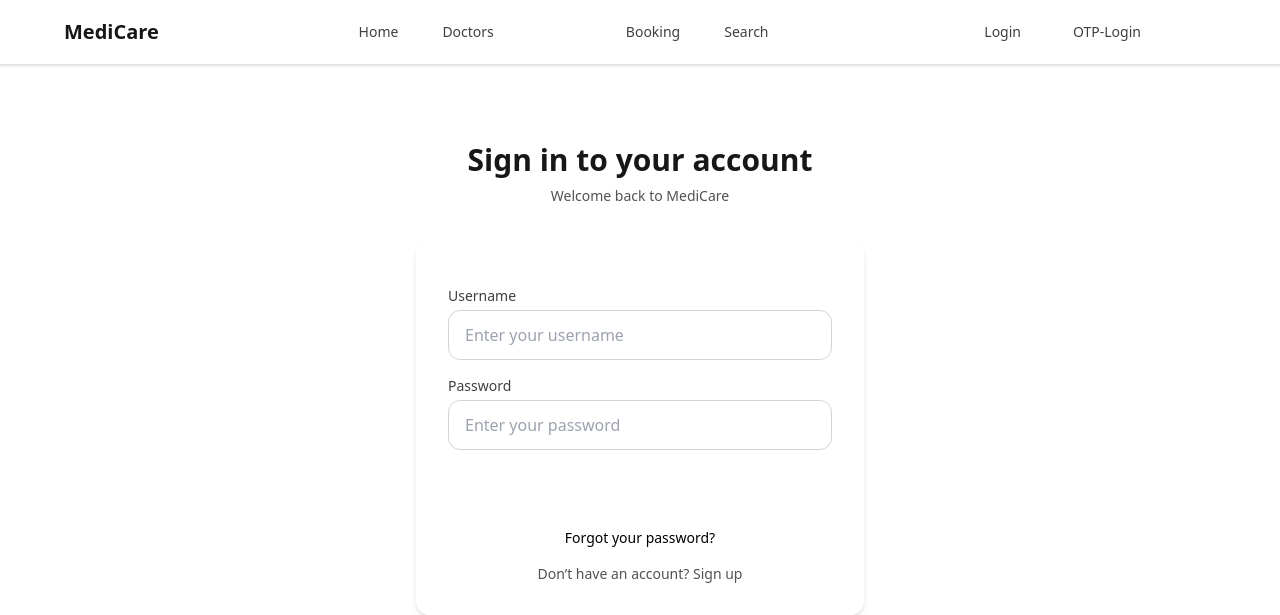
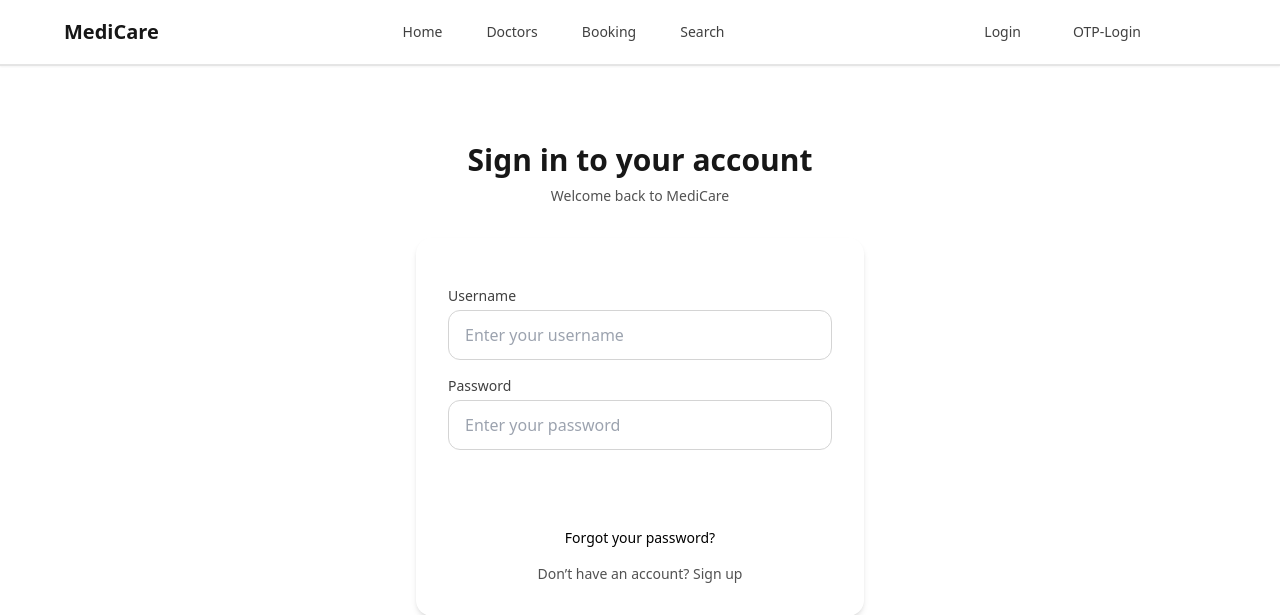
Before and after one commit to navidh0/AP, a Django app: page /users/login/ in a window 1280 px wide. Shown: the top 615 px of the page. Run offline with Django 5.2, Linux system fonts and the light colour scheme; some libraries are stand-ins or nearby versions.

Commit message:
try to merge

```diff
--- a/templates/navbar.html
+++ b/templates/navbar.html
@@ -40,16 +40,9 @@
         Doctors
       </a>
 
-      <a href="{% url 'booking:doctor_list' %}" class="px-3 py-2 text-sm font-medium text-neutral-700 hover:text-primary-600 transition-colors">
-      <a href="" class="px-3 py-2 text-sm font-medium text-neutral-700 hover:text-primary-600 transition-colors">
       <a href="" class="px-3 py-2 text-sm font-medium text-neutral-700 hover:text-primary-600 transition-colors">
         Booking
       </a>
-      {% if user.is_authenticated and user.role == 'patient' %}
-        <a href="{% url 'booking:patient_appointment_list' %}" class="px-3 py-2 text-sm font-medium text-neutral-700 hover:text-primary-600 transition-colors">
-          My Appointments
-        </a>
-      {% endif %}
       <a href="" class="px-3 py-2 text-sm font-medium text-neutral-700 hover:text-primary-600 transition-colors">
         Search
       </a>
@@ -141,15 +134,6 @@
           <path stroke-linecap="round" stroke-linejoin="round" stroke-width="2" d="M12 6v6m0 0v6m0-6h6m-6 0H6"/>
         </svg>
       </a>
-      {% if user.is_authenticated and user.role == 'patient' %}
-        <a href="{% url 'booking:patient_appointment_list' %}"
-          class="flex items-center space-x-3 px-3 py-3 rounded-md text-base font-medium text-neutral-700 hover:text-primary-600 hover:bg-neutral-50 transition-all w-full justify-end">
-          <span>My Appointments</span>
-          <svg class="w-5 h-5" fill="none" stroke="currentColor" viewBox="0 0 24 24">
-            <path stroke-linecap="round" stroke-linejoin="round" stroke-width="2" d="M8 7V3m8 4V3m-9 8h10M5 21h14a2 2 0 002-2V7a2 2 0 00-2-2H5a2 2 0 00-2 2v12a2 2 0 002 2z"/>
-          </svg>
-        </a>
-      {% endif %}
       <a href="" class="flex items-center space-x-3 px-3 py-3 rounded-md text-base font-medium text-neutral-700 hover:text-primary-600 hover:bg-neutral-50 transition-all w-full justify-end">
         <span>Search</span>
         <svg class="w-5 h-5" fill="none" stroke="currentColor" viewBox="0 0 24 24">
```
